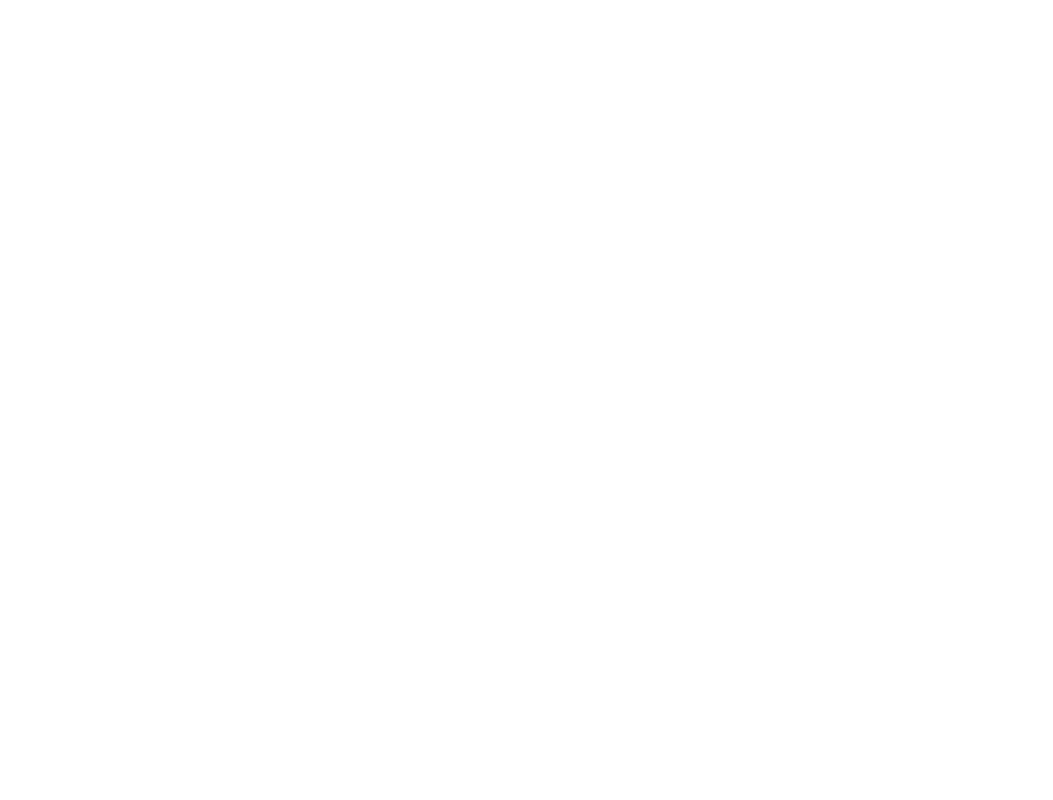
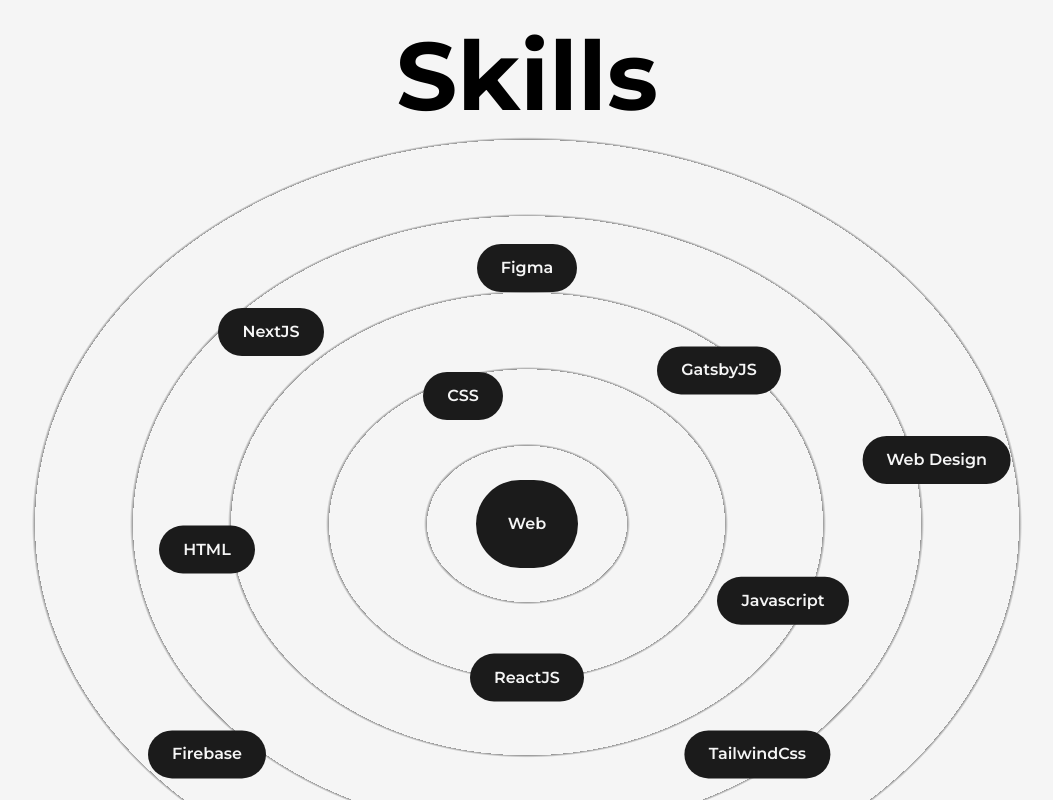
Before and after one commit to LouisNam/nextjs-portfolio, a Next.js app: page /about in a window 1280 px wide. Shown: the part 1160-1960 px from the top of the page, without its empty margins (113-1166 px from the left). Before the commit the page ends 1158 px from the top, so only its background shows below. Built offline with nearby package versions, Linux system fonts and the light colour scheme.

Commit message:
Implement skills

```diff
--- /dev/null
+++ b/src/components/Skills.js
@@ -0,0 +1,45 @@
+import React from "react";
+import { motion } from "framer-motion";
+
+const Skill = ({ name, x, y }) => {
+  return (
+    <motion.div
+      className="absolute flex items-center justify-center px-6 py-3 font-semibold rounded-full cursor-pointer bg-dark text-light shadow-dark"
+      whileHover={{ scale: 1.05 }}
+      initial={{ x: 0, y: 0 }}
+      whileInView={{ x: x, y: y }}
+      transition={{ duration: 1.5 }}
+      viewport={{ once: true }}
+    >
+      {name}
+    </motion.div>
+  );
+};
+
+const Skills = () => {
+  return (
+    <>
+      <h2 className="w-full mt-64 font-bold text-center text-8xl">Skills</h2>
+      <div className="relative flex items-center justify-center w-full h-screen rounded-full bg-circularLight">
+        <motion.div
+          className="flex items-center justify-center p-8 font-semibold rounded-full cursor-pointer bg-dark text-light shadow-dark"
+          whileHover={{ scale: 1.05 }}
+        >
+          Web
+        </motion.div>
+        <Skill name="HTML" x="-25vw" y="2vw" />
+        <Skill name="CSS" x="-5vw" y="-10vw" />
+        <Skill name="Javascript" x="20vw" y="6vw" />
+        <Skill name="ReactJS" x="0vw" y="12vw" />
+        <Skill name="NextJS" x="-20vw" y="-15vw" />
+        <Skill name="GatsbyJS" x="15vw" y="-12vw" />
+        <Skill name="Web Design" x="32vw" y="-5vw" />
+        <Skill name="Figma" x="0vw" y="-20vw" />
+        <Skill name="Firebase" x="-25vw" y="18vw" />
+        <Skill name="TailwindCss" x="18vw" y="18vw" />
+      </div>
+    </>
+  );
+};
+
+export default Skills;
--- a/src/pages/about.js
+++ b/src/pages/about.js
@@ -5,6 +5,7 @@
 import Head from "next/head";
 import AnimatedText from "@/components/AnimatedText";
 import { useInView, useMotionValue, useSpring } from "framer-motion";
+import Skills from "@/components/Skills";
 
 const AnimatedNumbers = ({ value }) => {
   const ref = useRef(null);
@@ -102,6 +103,7 @@
               </div>
             </div>
           </div>
+          <Skills />
         </Layout>
       </main>
     </>
```
